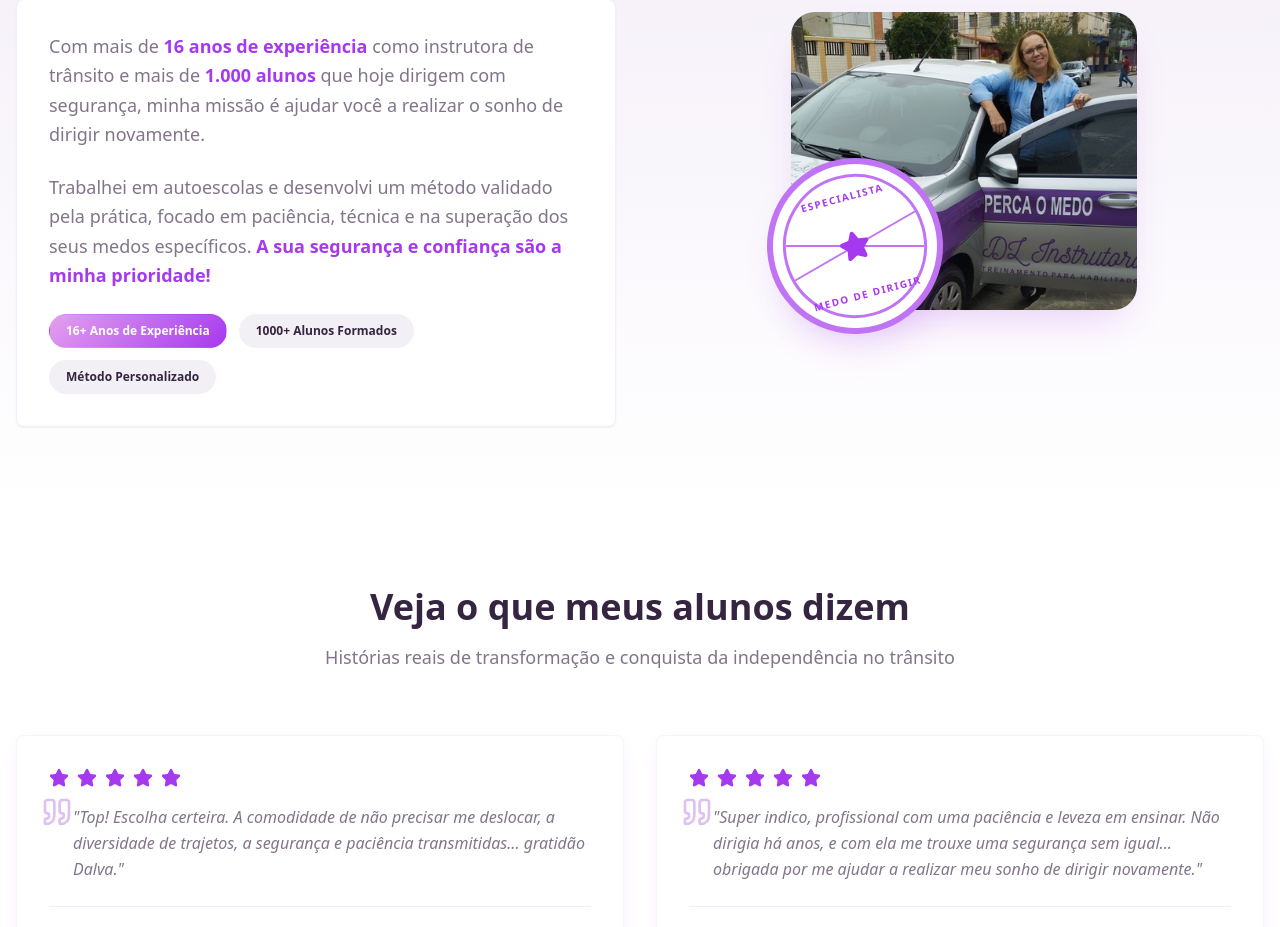
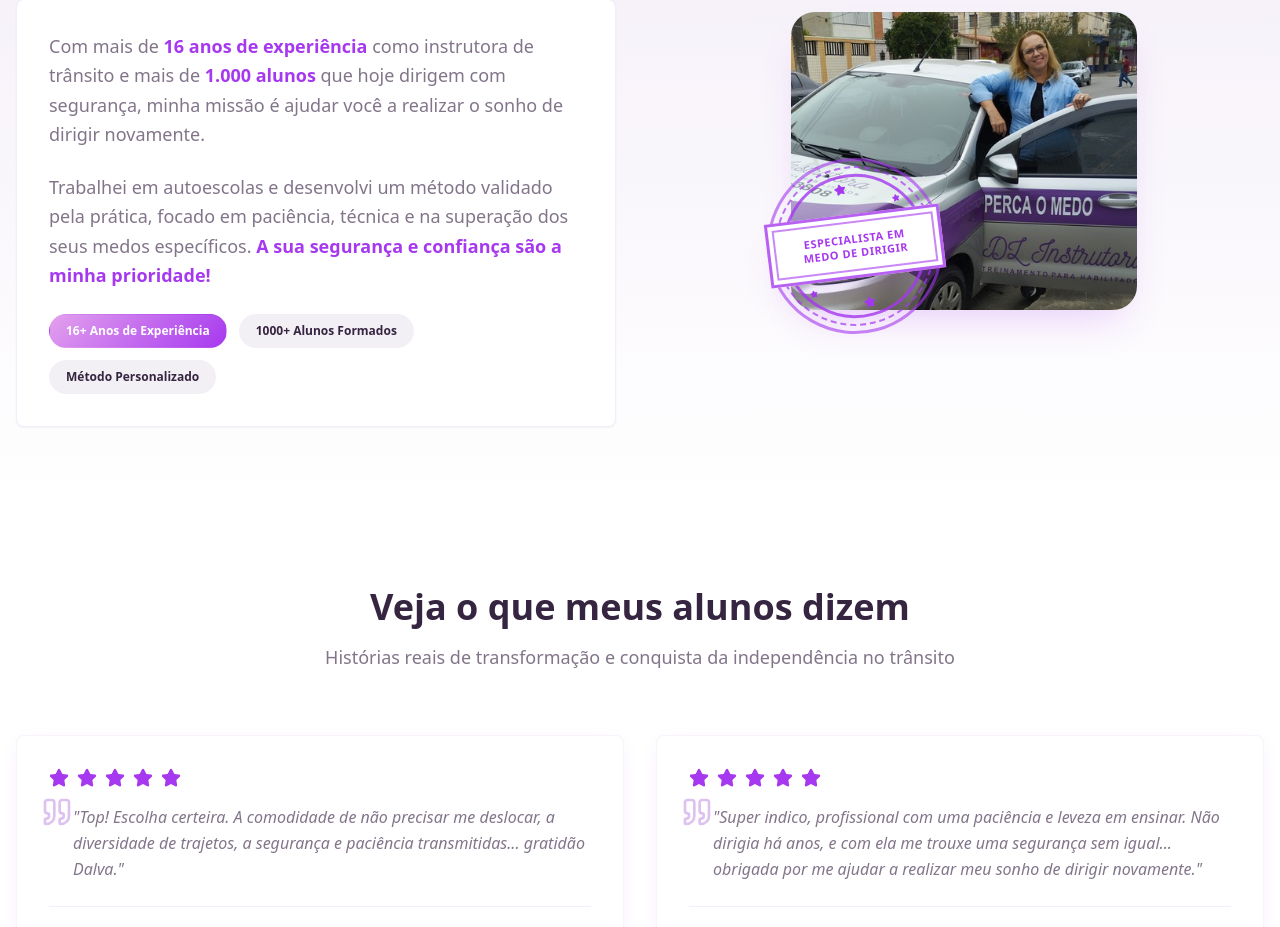
Before and after one commit to LucasFogolin/dalva-drive-transform, a React (Vite) app: page / in a window 1280 px wide. Shown: the part 2951-3878 px from the top of the page. Built offline with nearby package versions, Linux system fonts and the light colour scheme; the HTML template or start-up script is replaced by a standard one.

Commit message:
Update stamp design

```diff
--- a/src/components/AboutSection.tsx
+++ b/src/components/AboutSection.tsx
@@ -49,18 +49,26 @@ export const AboutSection = () => {
                 alt="Dalva Lúcia - Instrutora de Trânsito com mais de 16 anos de experiência"
                 className="w-full max-w-md rounded-3xl shadow-strong"
               />
-              <div className="absolute -bottom-6 -left-6 w-44 h-44 rounded-full border-[6px] border-primary/70 bg-background flex items-center justify-center rotate-[-15deg] shadow-strong">
-                <div className="relative w-36 h-36 rounded-full border-[3px] border-primary/70 flex items-center justify-center">
-                  <div className="absolute top-3 left-0 right-0 text-center">
-                    <p className="text-[10px] font-black text-primary uppercase tracking-[0.15em]">Especialista</p>
-                  </div>
-                  <Star className="text-primary fill-primary w-8 h-8" />
-                  <div className="absolute bottom-3 left-0 right-0 text-center">
-                    <p className="text-[10px] font-black text-primary uppercase tracking-[0.15em]">Medo de Dirigir</p>
-                  </div>
-                  <div className="absolute inset-0 flex items-center justify-center">
-                    <div className="w-full h-0.5 bg-primary/70" style={{ transform: 'rotate(15deg)' }}></div>
-                    <div className="w-full h-0.5 bg-primary/70 absolute" style={{ transform: 'rotate(-15deg)' }}></div>
+              <div className="absolute -bottom-6 -left-6 w-44 h-44 flex items-center justify-center rotate-[-15deg]">
+                {/* Círculos externos */}
+                <div className="absolute w-44 h-44 rounded-full border-[3px] border-primary/60"></div>
+                <div className="absolute w-40 h-40 rounded-full border-2 border-dashed border-primary/70"></div>
+                <div className="absolute w-36 h-36 rounded-full border-[3px] border-primary/80"></div>
+
+                {/* Estrelas decorativas */}
+                <Star className="absolute top-6 left-1/2 -translate-x-1/2 w-3 h-3 text-primary fill-primary" />
+                <Star className="absolute bottom-6 left-1/2 -translate-x-1/2 w-3 h-3 text-primary fill-primary" />
+                <Star className="absolute top-12 left-8 w-2 h-2 text-primary fill-primary" />
+                <Star className="absolute top-12 right-8 w-2 h-2 text-primary fill-primary" />
+                <Star className="absolute bottom-12 left-8 w-2 h-2 text-primary fill-primary" />
+                <Star className="absolute bottom-12 right-8 w-2 h-2 text-primary fill-primary" />
+
+                {/* Faixa diagonal com texto */}
+                <div className="relative w-48 h-16 bg-background border-[3px] border-primary/80 shadow-strong flex items-center justify-center transform rotate-[8deg]">
+                  <div className="absolute inset-0 border-2 border-primary/60 m-1"></div>
+                  <div className="text-center px-2">
+                    <p className="text-[11px] font-black text-primary uppercase tracking-wider leading-tight">Especialista em</p>
+                    <p className="text-[11px] font-black text-primary uppercase tracking-wider leading-tight">Medo de Dirigir</p>
                   </div>
                 </div>
               </div>
```
